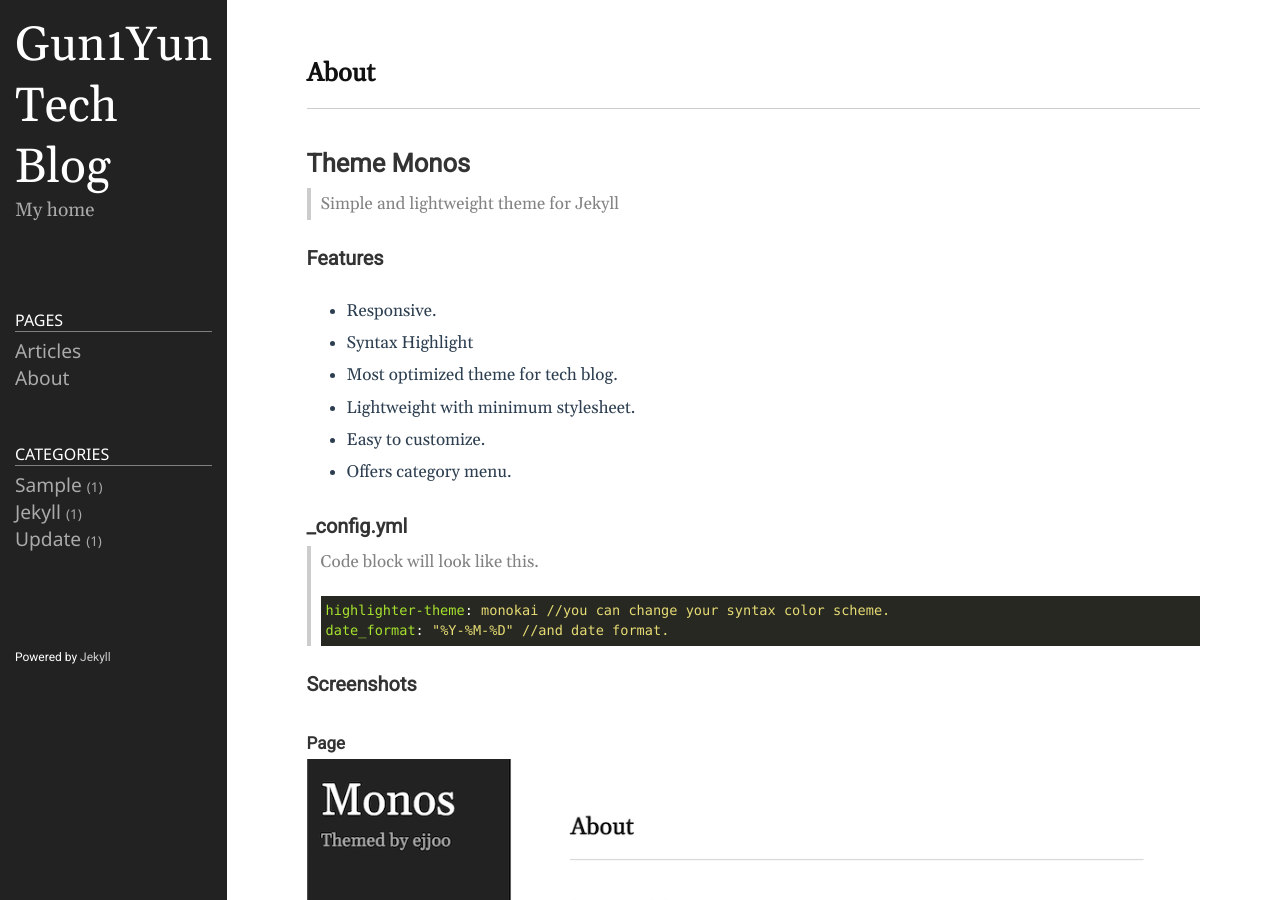
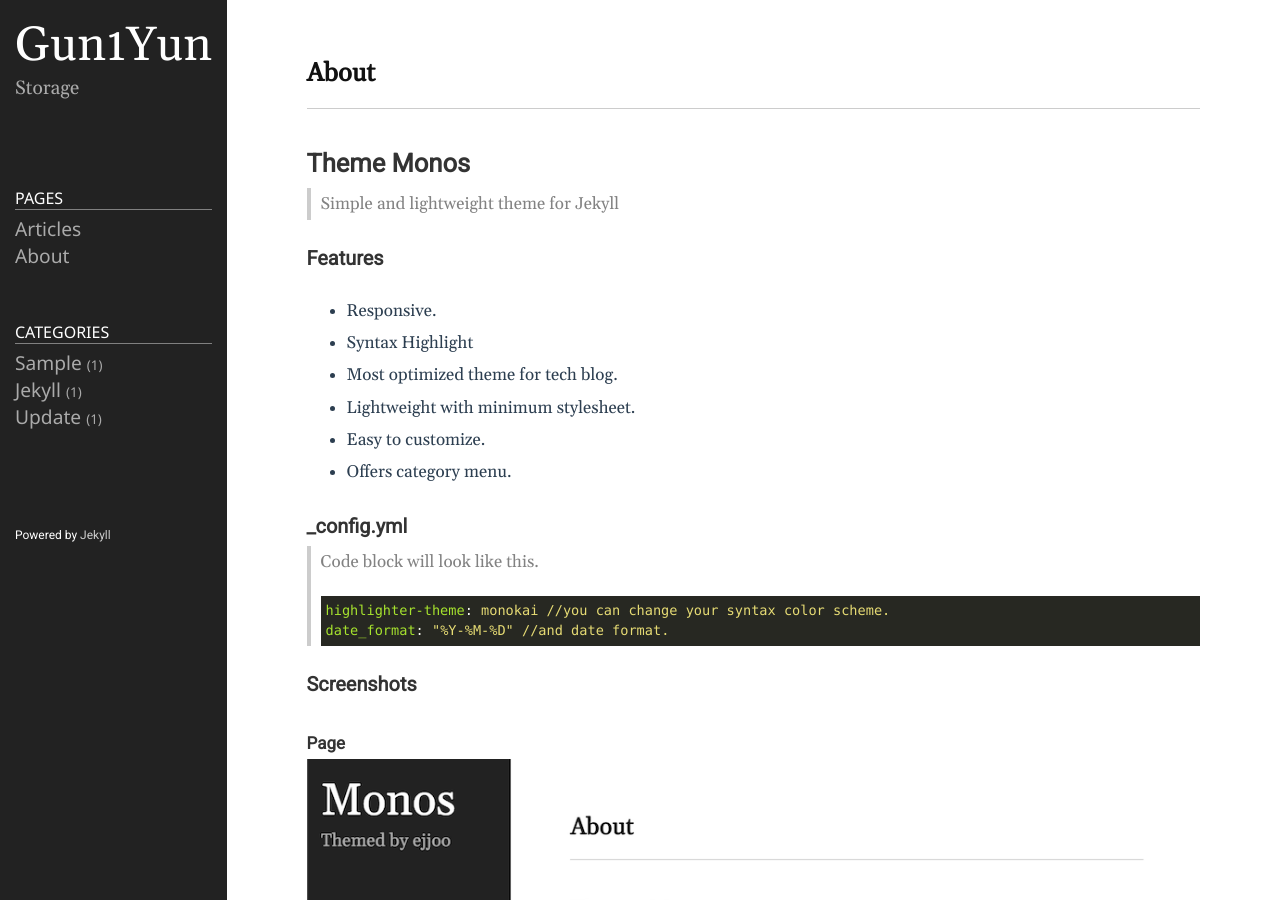
Before and after one commit to Gun1Yun/Gun1Yun.github.io, a Jekyll site: the page built from README.md, in a window 1280 px wide and 900 px high. Built offline with Jekyll 4.4.1, drawn with Linux system fonts in a browser that asks for light colours.

Commit message:
Update _config.yml

```diff
--- a/_config.yml
+++ b/_config.yml
@@ -18,10 +18,10 @@
 # You can create any custom variable you would like, and they will be accessible
 # in the templates via {{ site.myvariable }}.
 
-title: Gun1Yun Tech Blog
+title: Gun1Yun
 email: rjsdlf45@gmail.com
 description: >- # this means to ignore newlines until "baseurl:"
-  My home
+  Storage
 # baseurl: "/" # the subpath of your site, e.g. /blog
 url: "http://Gun1Yun.github.io" # the base hostname & protocol for your site, e.g. http://example.com
 github_username: ejjoo
```
